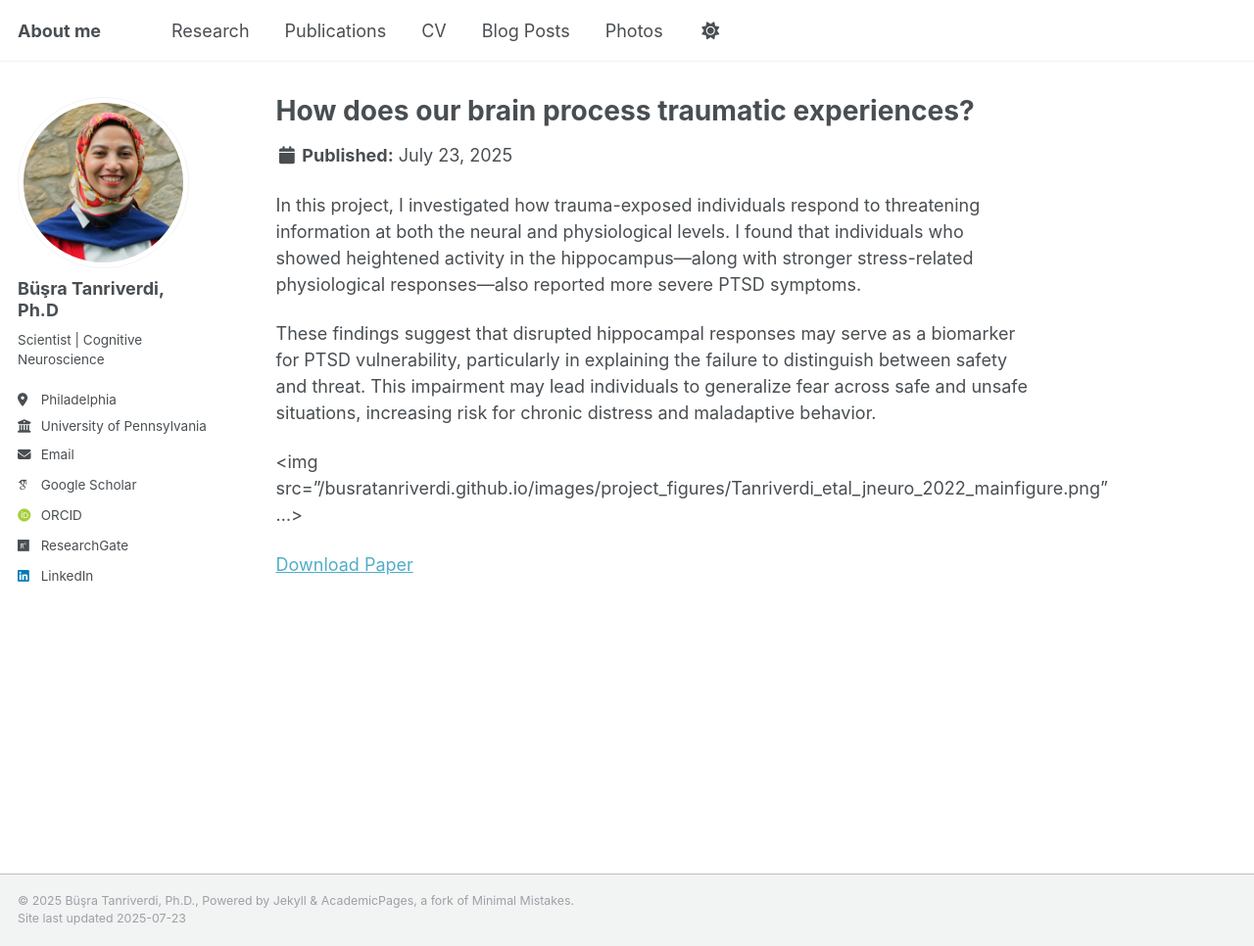
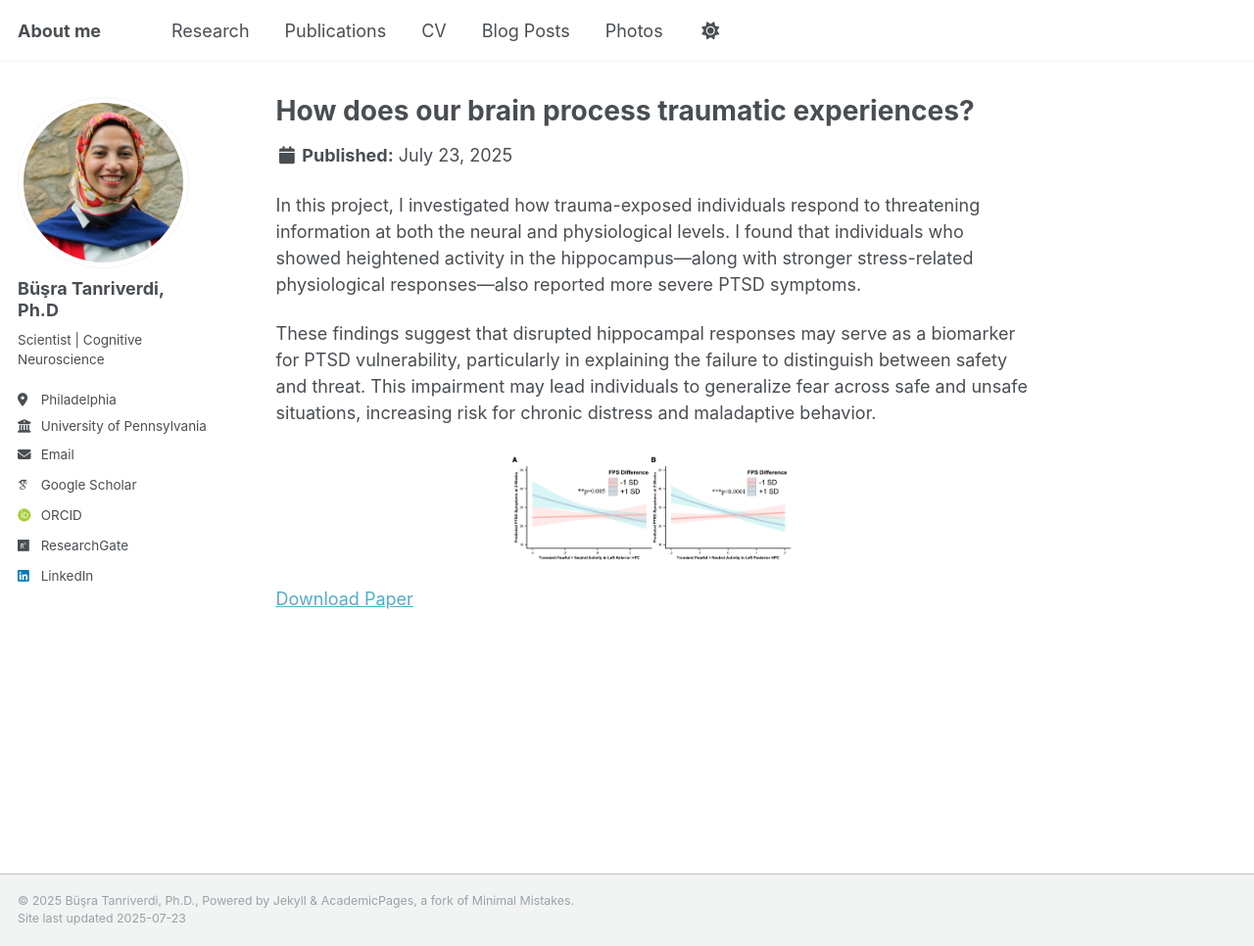
Before and after one commit to busratanriverdi/busratanriverdi.github.io, a Jekyll site: the page built from _portfolio/project1_ptsdbrainmarkers.md, in a window 1280 px wide and 966 px high. Shown: the whole window at 98% size. Built offline with Jekyll 4.4.1, drawn with Linux system fonts in a browser that asks for light colours; some web fonts are replaced; a script that is not in the unit is left out.

Commit message:
changing plot location

```diff
--- a/_portfolio/project1_ptsdbrainmarkers.md
+++ b/_portfolio/project1_ptsdbrainmarkers.md
@@ -8,9 +8,8 @@ In this project, I investigated how trauma-exposed individuals respond to threat
 
 These findings suggest that disrupted hippocampal responses may serve as a biomarker for PTSD vulnerability, particularly in explaining the failure to distinguish between safety and threat. This impairment may lead individuals to generalize fear across safe and unsafe situations, increasing risk for chronic distress and maladaptive behavior.
 
-<!--![Main Figure](/images/project_figures/Tanriverdi_etal_jneuro_2022_mainfigure.png)
+<!--![Main Figure](/files/project_figures/Tanriverdi_etal_jneuro_2022_mainfigure.png)  -->
 
-<img src="/images/project_figures/Tanriverdi_etal_jneuro_2022_mainfigure.png" alt="Main Figure" style="max-width: 600px; display: block; margin: 1em auto;"> -->
-<img src="{{ site.baseurl }}/images/project_figures/Tanriverdi_etal_jneuro_2022_mainfigure.png" ...>
+<img src="/files/project_figures/Tanriverdi_etal_jneuro_2022_mainfigure.png" alt="Main Figure" style="max-width: 300px; display: block; margin: 1em auto;">
 
 [Download Paper](https://www.jneurosci.org/content/42/34/6593.abstract)
--- a/_portfolio/project2_memoryreplay.html
+++ b/_portfolio/project2_memoryreplay.html
@@ -8,7 +8,7 @@ However, this kind of analysis has remained out of reach in human research due t
 I addressed this gap by creating a novel analytical approach that detects memory reactivation patterns in multiple brain regions simultaneously (co-reactivation),
 at the level of individual memories. This allows us to track how different networks interact when a person recalls a specific event.
 
-<br/><img src='/images/project_figures/Tanriverdi_etal_jocn_2023_forgetting.png'>"
+<br/><img src='/files/project_figures/Tanriverdi_etal_jocn_2023_forgetting.png'>"
 paperurl: 'https://direct.mit.edu/jocn/article/35/9/1446/116524'
 collection: portfolio
 ---
```
Also changed, not shown: files/project_figures/Tanriverdi_etal_jneuro_2022_mainfigure.png (renamed from images/project_figures/Tanriverdi_etal_jneuro_2022_mainfigure.png), files/project_figures/Tanriverdi_etal_jocn_2023_forgetting.png (renamed from images/project_figures/Tanriverdi_etal_jocn_2023_forgetting.png), files/project_figures/Tanriverdi_etal_jocn_2023_mainfigure.png (renamed from images/project_figures/Tanriverdi_etal_jocn_2023_mainfigure.png), 4 other files.
